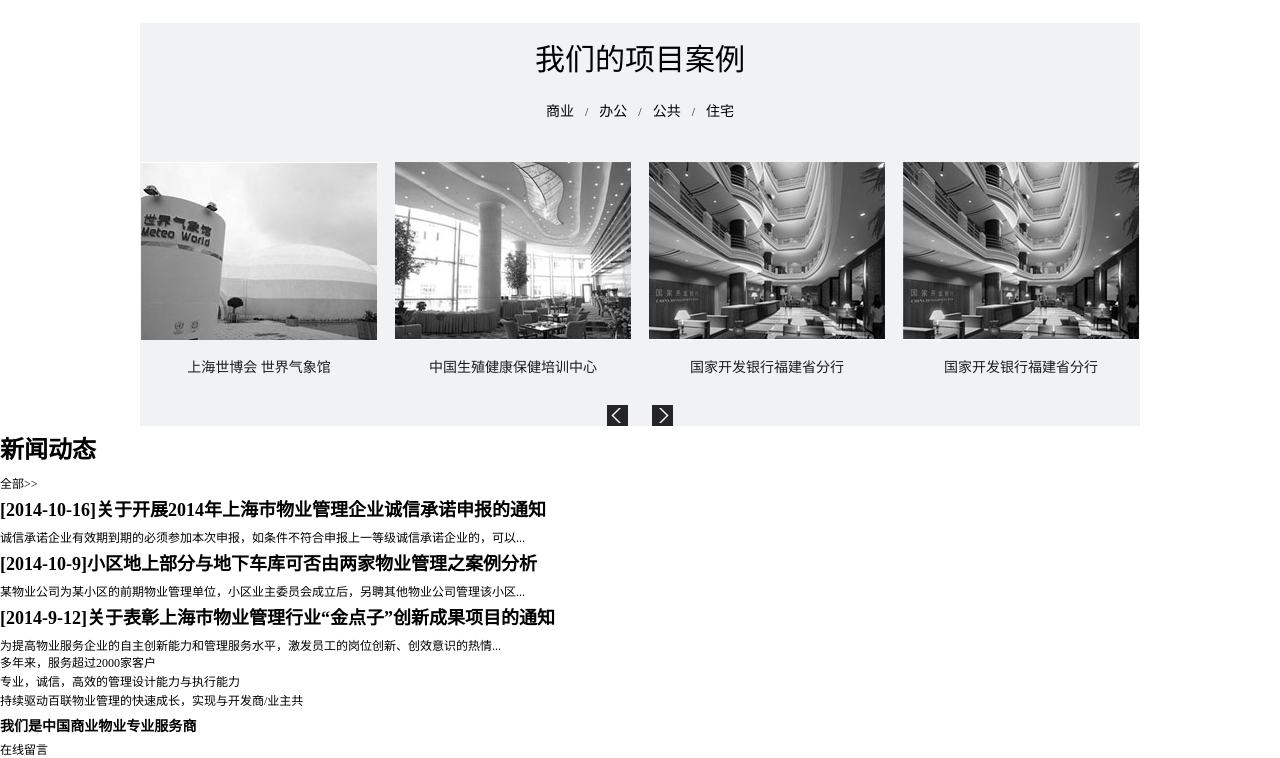
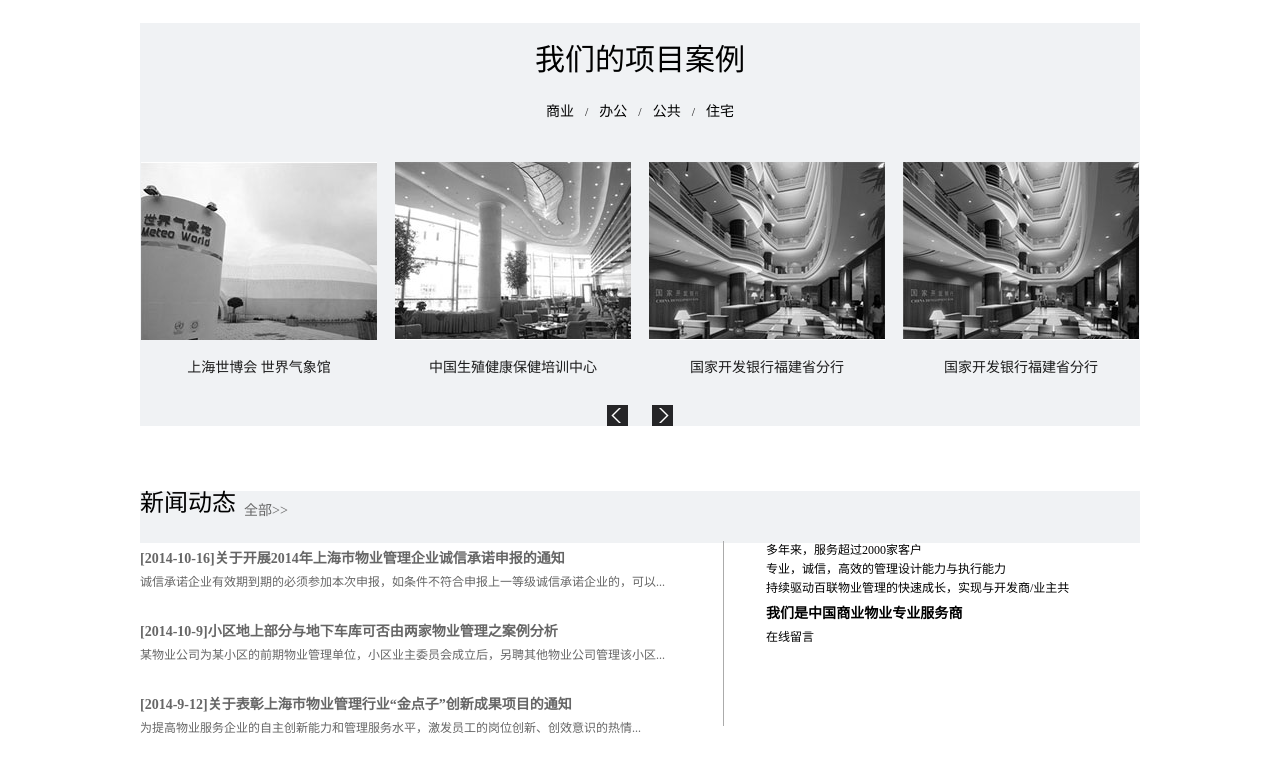
Before and after one commit to caiguowei/The-first, a plain HTML site: page index.html in a window 1280 px wide. Shown: the part 997-1755 px from the top of the page. Drawn offline with Linux system fonts and the light colour scheme.

Commit message:
newsAbout-tab

```diff
--- a/css/style.css
+++ b/css/style.css
@@ -335,3 +335,13 @@
 .img-btn{width: 66px;height: 21px;margin:  0 auto;overflow: hidden;}
 .btn-left{width: 21px;height: 21px;float: left;background: url(images/scroll2.png) no-repeat;}
 .btn-right{width: 21px;height: 21px;float: right;background: url(images/scroll2.png) 21px 0;}
+
+.newsabout{width: 1000px;margin: 65px auto 0 auto;background-color: #f0f2f4;padding-bottom: 52px;}
+.news-tab{float: left;padding-right: 58px;width: 525px;}
+.news-tit h1{float: left; font-size: 24px;line-height: 1;font-weight: normal;}
+.news-tit a{font-size: 14px;margin-top: 8px;margin-left: 8px;float: left;color: #666666;}
+.news-tab li{margin-top: 26px;float: left;}
+.news-tab h2{font-size: 14px;color: #666666;}
+.news-tab p{font-size: 12px;color: #666666;}
+.news-tab li a{line-height: 22px;}
+.onlineMessage{margin-top: 50px;border-left: 1px solid #ababab;height: 185px;float: left;padding-left: 42px;}
--- a/index.html
+++ b/index.html
@@ -121,20 +121,26 @@
         <div class="news-tab">
             <div class="news-tit clearfix">
                 <h1 class="">新闻动态</h1>
-                <i class="">全部>></i>
+                <a class="">全部>></a>
             </div>
             <ul class="">
                 <li class="">
+                   <a href="" class="">
                     <h2 class="">[2014-10-16]关于开展2014年上海市物业管理企业诚信承诺申报的通知</h2>
-                    <a href="" class="">诚信承诺企业有效期到期的必须参加本次申报，如条件不符合申报上一等级诚信承诺企业的，可以...</a>
+                    <p href="" class="">诚信承诺企业有效期到期的必须参加本次申报，如条件不符合申报上一等级诚信承诺企业的，可以...</p>
+                    </a>
                 </li>
                 <li class="">
+                   <a href="" class="">
                     <h2 class="">[2014-10-9]小区地上部分与地下车库可否由两家物业管理之案例分析</h2>
-                    <a href="" class="">某物业公司为某小区的前期物业管理单位，小区业主委员会成立后，另聘其他物业公司管理该小区...</a>
+                    <p href="" class="">某物业公司为某小区的前期物业管理单位，小区业主委员会成立后，另聘其他物业公司管理该小区...</p>
+                    </a>
                 </li>
                 <li class="">
+                   <a href="" class="">
                     <h2 class="">[2014-9-12]关于表彰上海市物业管理行业“金点子”创新成果项目的通知</h2>
-                    <a href="" class="">为提高物业服务企业的自主创新能力和管理服务水平，激发员工的岗位创新、创效意识的热情...</a>
+                    <p href="" class="">为提高物业服务企业的自主创新能力和管理服务水平，激发员工的岗位创新、创效意识的热情...</p>
+                    </a>
                 </li>
 
             </ul>
```
